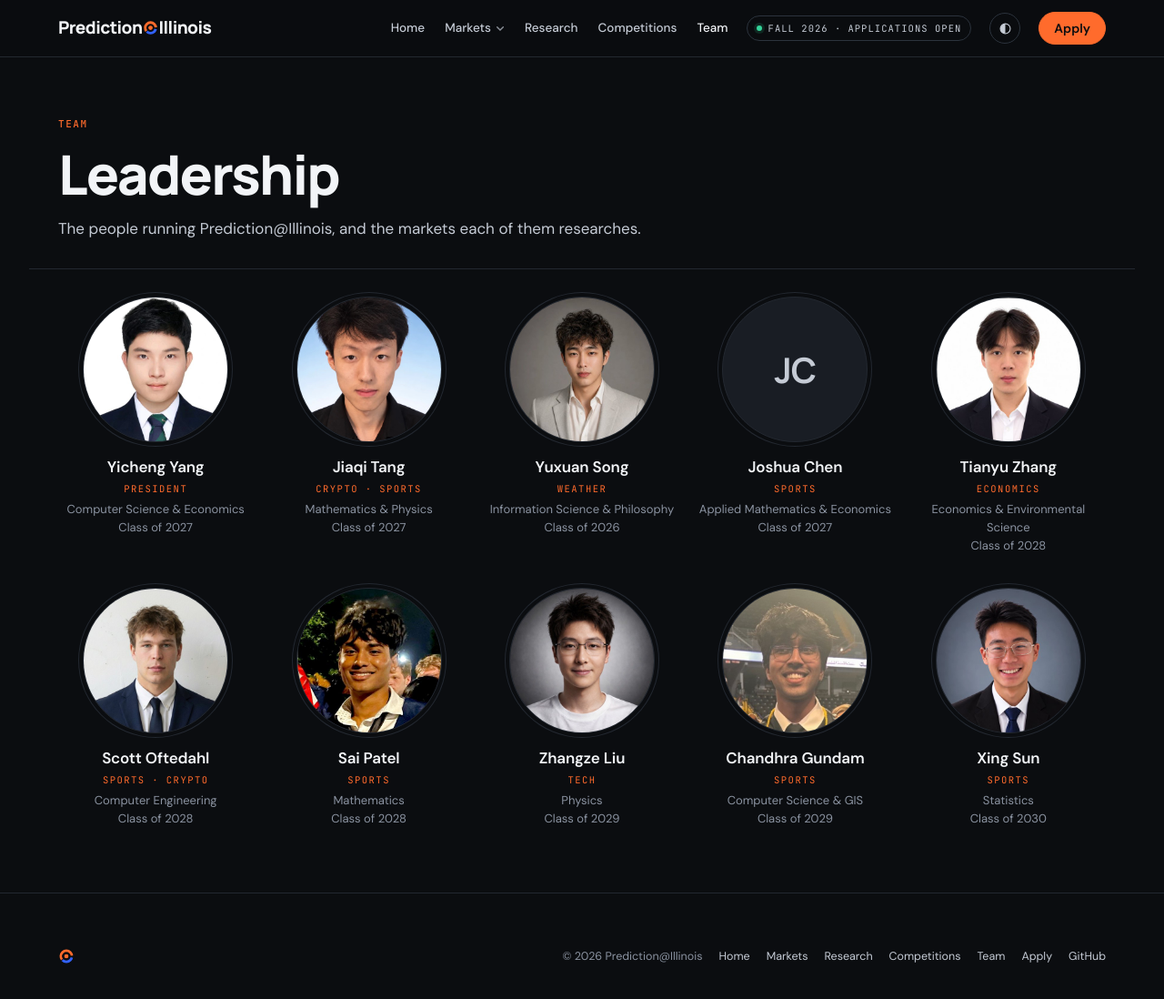
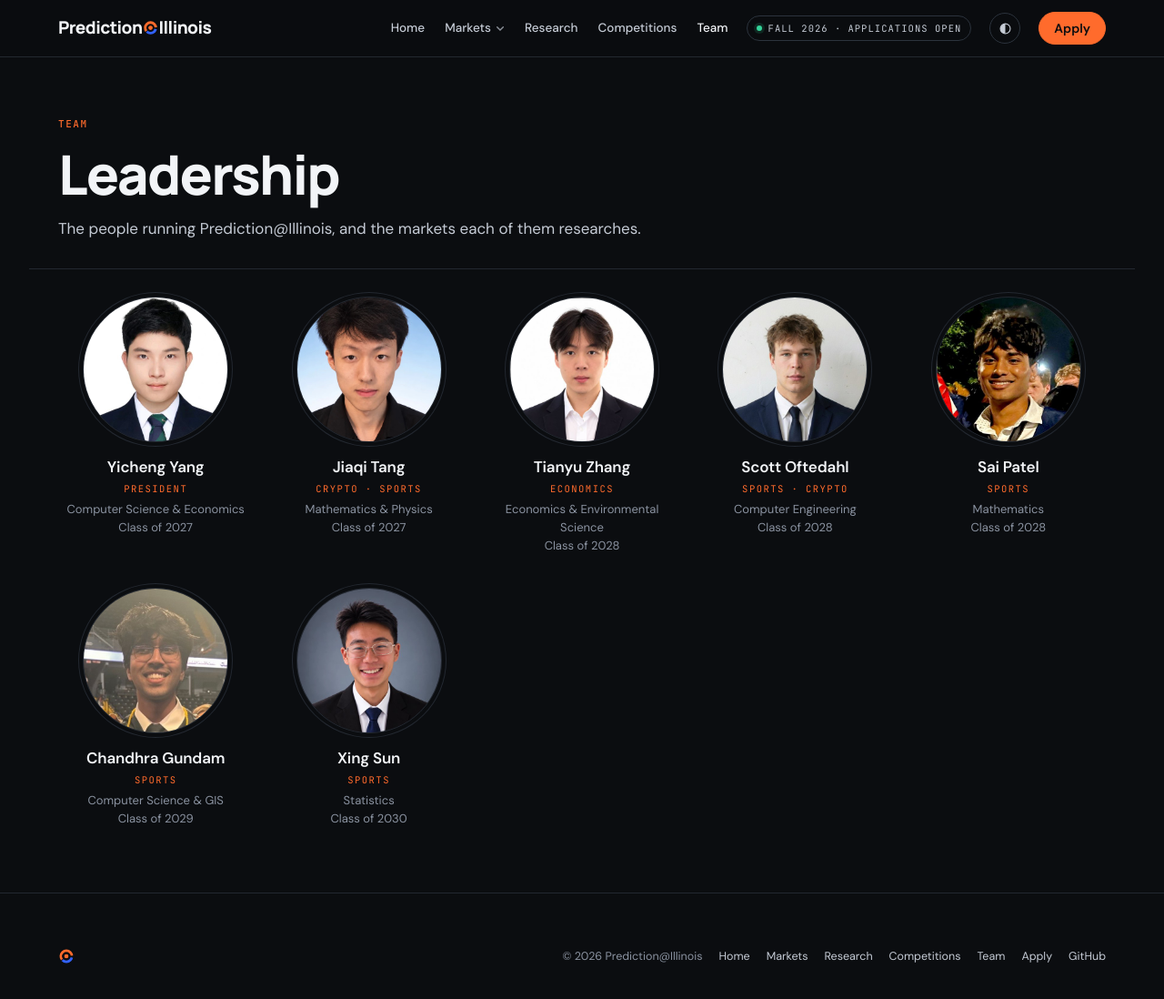
Before and after one commit to Prediction-Illinois/prediction-illinois.github.io, a Jekyll site: the page built from team/index.html, in a window 1280 px wide and 1113 px high. Shown: the top 1098 px of the window at 91% size. Built offline with Jekyll 4.4.1, drawn with Linux system fonts in a browser that asks for light colours.

Commit message:
Team: remove Yuxuan Song, Joshua Chen and Zhangze Liu

```diff
--- a/_data/team.yml
+++ b/_data/team.yml
@@ -18,19 +18,6 @@
   linkedin: https://www.linkedin.com/in/jiaqitang2005/
   photo: /assets/team/jiaqi-tang.jpg
   major: Mathematics & Physics
-  year: Class of 2027
-
-- name: Yuxuan Song
-  tracks: [weather]
-  linkedin: https://www.linkedin.com/in/fitz-song/
-  photo: /assets/team/yuxuan-song.jpg
-  major: Information Science & Philosophy
-  year: Class of 2026
-
-- name: Joshua Chen
-  tracks: [sports]
-  linkedin: https://www.linkedin.com/in/joshch/
-  major: Applied Mathematics & Economics
   year: Class of 2027
 
 - name: Tianyu Zhang
@@ -54,13 +41,6 @@
   major: Mathematics
   year: Class of 2028
 
-- name: Zhangze Liu
-  tracks: [tech]
-  linkedin: https://www.linkedin.com/in/zhangze-liu-635b25298/
-  photo: /assets/team/zhangze-liu.jpg
-  major: Physics
-  year: Class of 2029
-
 - name: Chandhra Gundam
   tracks: [sports]
   linkedin: https://www.linkedin.com/in/cgundam/
```
Also changed, not shown: assets/team/yuxuan-song.jpg (deleted), assets/team/zhangze-liu.jpg (deleted).
